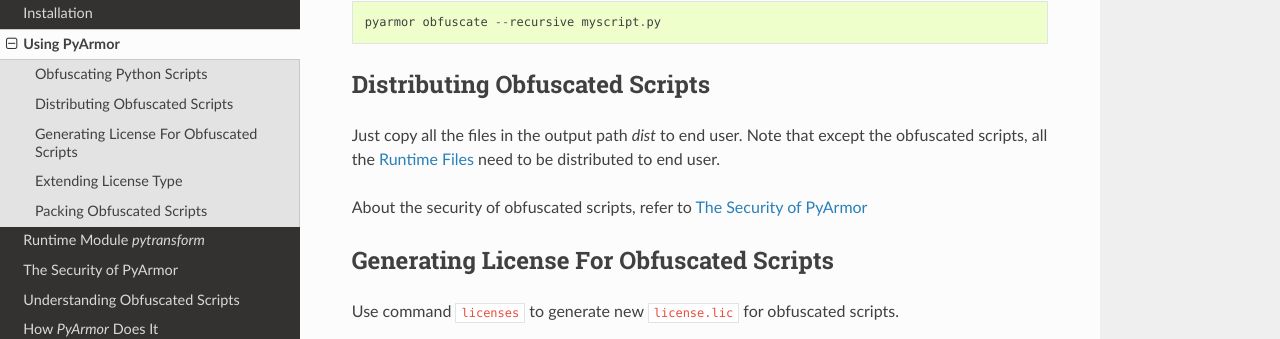
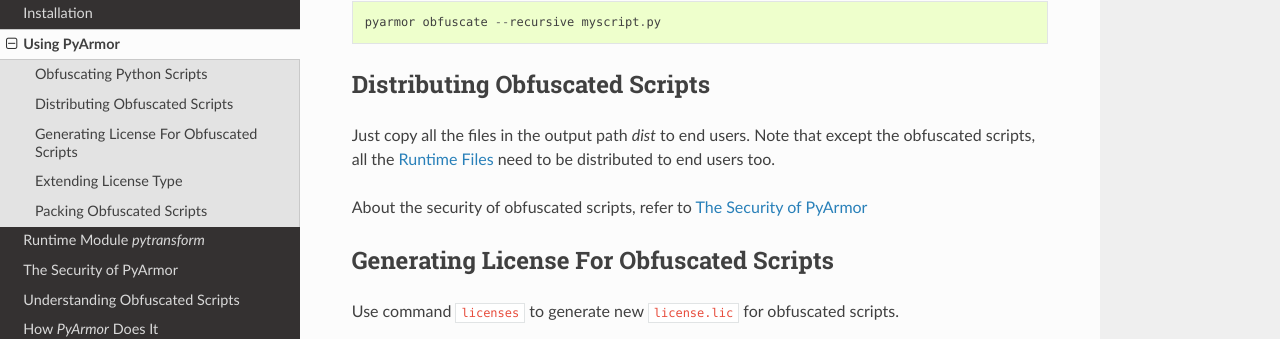
Before and after one commit to dashingsoft/pyarmor, a Sphinx documentation site: the page built from docs/usage.rst, in a window 1280 px wide and 900 px high, scrolled down 1305 px. Shown: the part 132-471 px from the top of the window. Built offline with Sphinx 7.4.7 and the Read the Docs theme 2.0.0, drawn with Linux system fonts in a browser that asks for light colours.

Commit message:
Refine doc

```diff
--- a/docs/understand-obfuscated-scripts.rst
+++ b/docs/understand-obfuscated-scripts.rst
@@ -50,6 +50,10 @@
 
     from pytransfrom import pyarmor_runtime
     pyarmor_runtime()
+
+The bootstrap code can only be run once in same Python interpreter,
+otherwise it will raise exception: `_pytransform can not be loaded
+twice`
 
 .. _runtime files:
 
--- a/docs/usage.rst
+++ b/docs/usage.rst
@@ -66,9 +66,9 @@
 Distributing Obfuscated Scripts
 -------------------------------
 
-Just copy all the files in the output path `dist` to end user. Note
+Just copy all the files in the output path `dist` to end users. Note
 that except the obfuscated scripts, all the :ref:`runtime files` need
-to be distributed to end user.
+to be distributed to end users too.
 
 About the security of obfuscated scripts, refer to :ref:`The Security of PyArmor`
 
```
